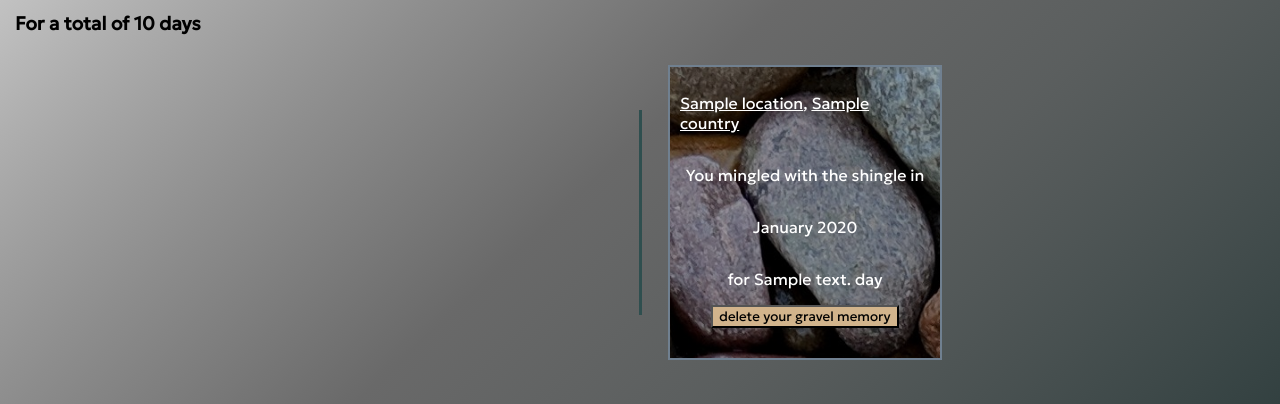
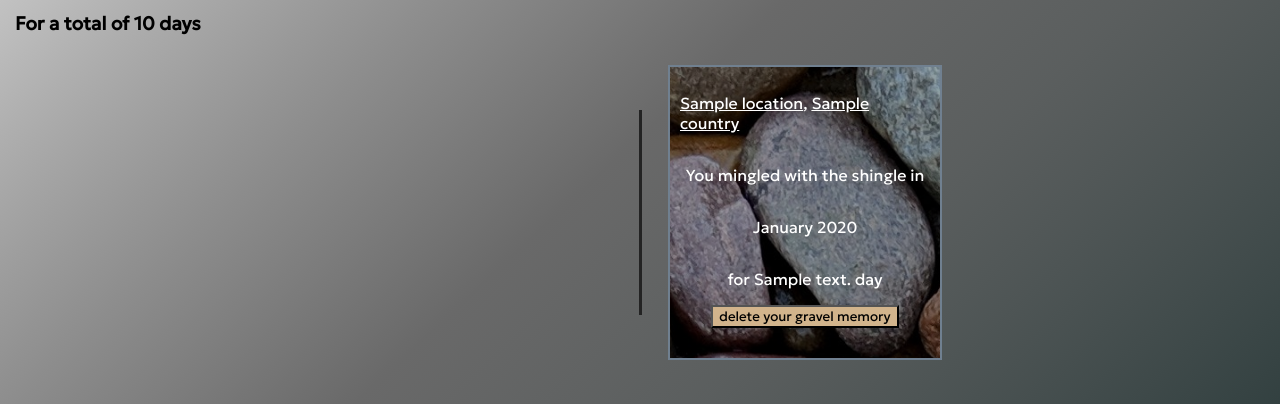
Before and after one commit to mr-mckenzie/Gravel-Travel, a Flask app: page /trips in a window 1280 px wide. Shown: the part 263-667 px from the top of the page. Run offline with Flask 3, Linux system fonts and the light colour scheme; a database or web service that is not in the repository returns one stand-in record (values such as "Sample title"); some libraries are stand-ins or nearby versions.

Commit message:
minor styling

```diff
--- a/static/css/style.css
+++ b/static/css/style.css
@@ -109,7 +109,7 @@ header > p {
     position: absolute;
     height: 100%;
     width: 3px;
-    background-color: darkslategrey;
+    background-color: rgb(35, 35, 35);
 }
 
 .trip_box_left {
@@ -184,6 +184,7 @@ header > p {
 .wishlist_flex_box {
     display: flex;
     flex-direction: row;
+    flex-wrap: wrap;
 }
 
 .wishlist_box {
```
